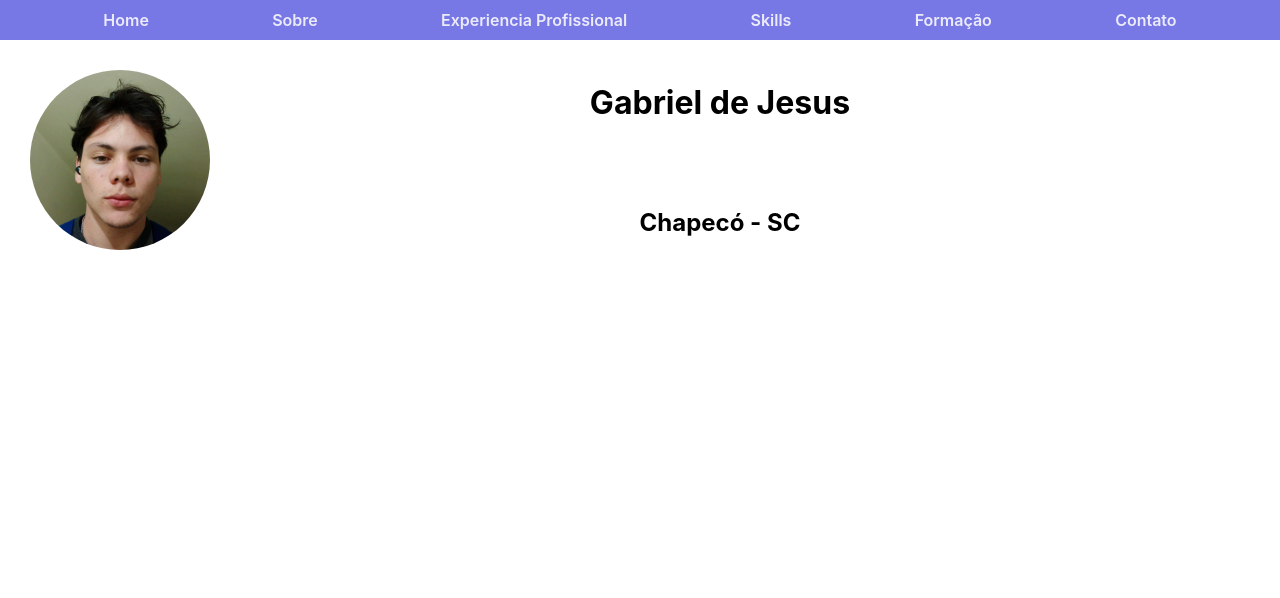
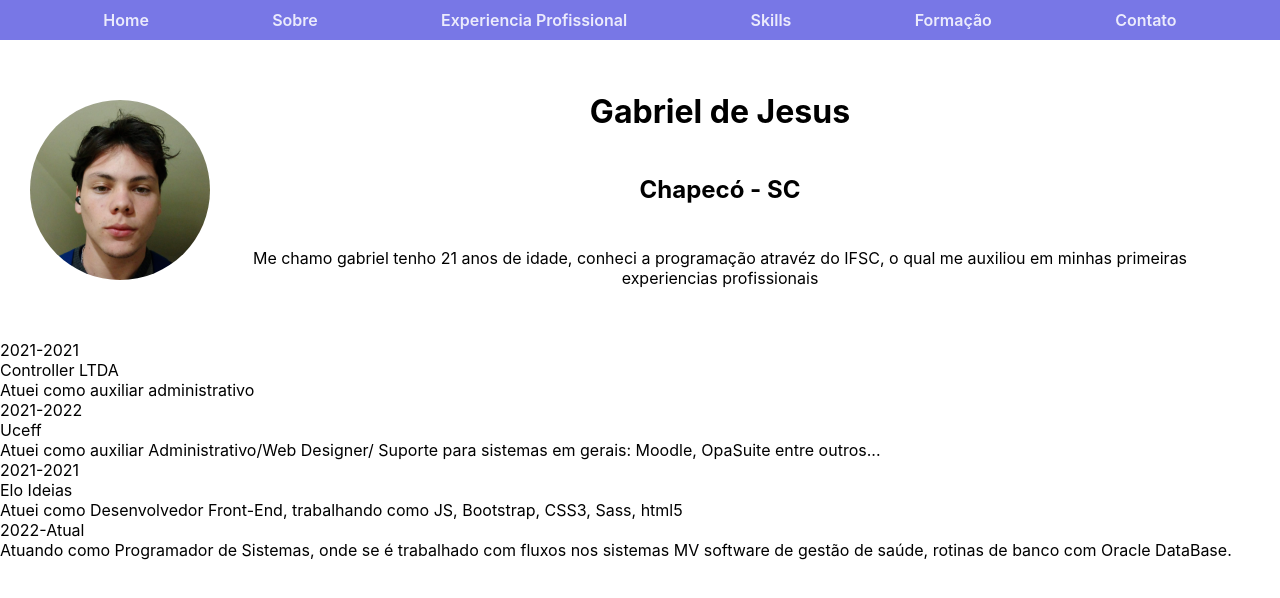
Before and after one commit to Jeje-Gab/Portifolio-React, a React (Create React App) app in the folder meu-projeto/: page / in a window 1280 px wide. Shown: the top 598 px of the page. Built offline with nearby package versions, Linux system fonts and the light colour scheme.

Commit message:
adição do novo componente Experience

```diff
--- a/meu-projeto/src/App.css
+++ b/meu-projeto/src/App.css
@@ -36,3 +36,7 @@
     transform: rotate(360deg);
   }
 }
+
+.space {
+  margin-top: 30px;
+}
--- a/meu-projeto/src/App.jsx
+++ b/meu-projeto/src/App.jsx
@@ -1,5 +1,6 @@
 import Navbar from './Components/Navbar/Navbar'
 import Profile from './Components/Profile/Profile'
+import Experience from './Components/Experience/Experience'
 
 import './App.css'
 // Impotando CSS para usar na pagina
@@ -10,7 +11,7 @@ function App() {
       <Navbar />
       <Profile />
       {/*Todos devem estar dentro da div*/}
-
+      <Experience/>
     </div>
   )
 }
--- /dev/null
+++ b/meu-projeto/src/Components/Experience/Experience.jsx
@@ -0,0 +1,36 @@
+import React, { useState } from 'react'
+import './Experience.css'
+
+function Experience() {
+  return (
+    <div className="prof space">
+      <div>
+        <div>
+            <div className="Exp">
+                <p>2021-2021 </p>
+                <p>Controller LTDA</p>
+                <p>Atuei como auxiliar administrativo</p>
+            </div>
+            <div className="Exp">
+                <p>2021-2022 </p>
+                <p>Uceff</p>
+                <p>Atuei como auxiliar Administrativo/Web Designer/ Suporte para sistemas em gerais: Moodle, OpaSuite entre outros...</p>
+            </div>
+            <div className="Exp">
+                <p>2021-2021 </p>
+                <p>Elo Ideias</p>
+                <p>Atuei como Desenvolvedor Front-End, trabalhando como JS, Bootstrap, CSS3, Sass, html5</p>
+            </div>
+            <div className="Exp">
+                <p>2022-Atual </p>
+                <p>Atuando como Programador de Sistemas, onde se é trabalhado com fluxos nos sistemas MV
+                software de gestão de saúde, rotinas de banco com Oracle DataBase.
+                </p>
+            </div>
+        </div>
+      </div>
+    </div>
+  )
+}
+
+export default Experience;
--- a/meu-projeto/src/Components/Profile/Profile.css
+++ b/meu-projeto/src/Components/Profile/Profile.css
@@ -37,7 +37,9 @@ img {
     justify-content: center;
 }
 
-.prof-info h1 {
+.prof-info h1,
+.prof-info h2,
+.prof-info p {
     width: 100%;
     text-align: center;
 }
--- a/meu-projeto/src/Components/Profile/Profile.jsx
+++ b/meu-projeto/src/Components/Profile/Profile.jsx
@@ -4,7 +4,7 @@ import ProfileX from '../../assets/Img/profile.png'
 
 function Profile() {
   return (
-    <div className="prof">
+    <div className="prof space">
       <div className="img-prof">
         <img src={ProfileX} alt="a" />
       </div>
@@ -12,6 +12,7 @@ function Profile() {
         <div className="prof-info">
           <h1>Gabriel de Jesus</h1>
           <h2>Chapecó - SC</h2>
+          <p>Me chamo gabriel tenho 21 anos de idade, conheci a programação atravéz do IFSC, o qual me auxiliou em minhas primeiras experiencias profissionais</p>
         </div>
       </div>
     </div>
```
Also changed, not shown: meu-projeto/src/Components/Experience/Experience.css (added).
